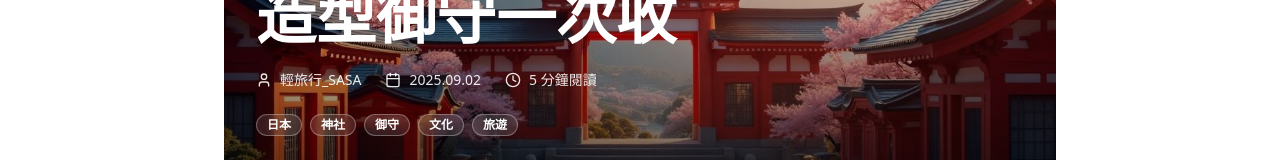
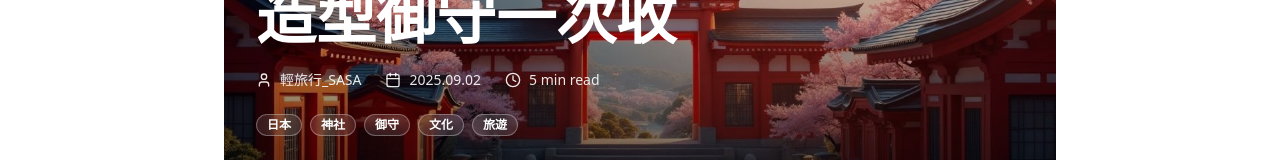
Before and after one commit to miiinachiu/article-page, a React (Vite) app: page / in a window 1280 px wide. Shown: the part 317-477 px from the top of the page. Built offline with nearby package versions, Linux system fonts and the light colour scheme.

Commit message:
Reverted to commit c099a1a341572e0025e9235225a71a50131d4ac7

```diff
--- a/src/pages/Index.tsx
+++ b/src/pages/Index.tsx
@@ -32,7 +32,7 @@ const Index = () => {
         category="日本旅遊"
         author="輕旅行_SASA"
         publishDate="2025.09.02"
-        readTime="5 分鐘閱讀"
+        readTime="5 min read"
         tags={["日本", "神社", "御守", "文化", "旅遊"]}
       />
       <ArticleContent />
```
